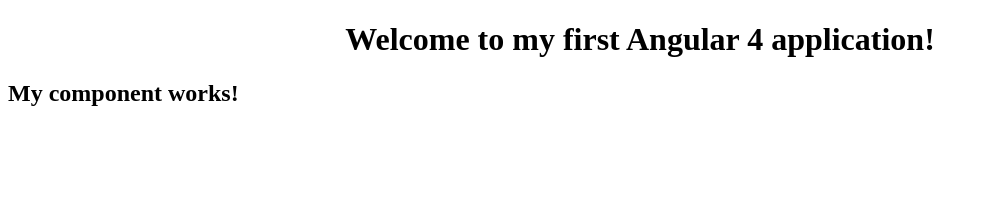
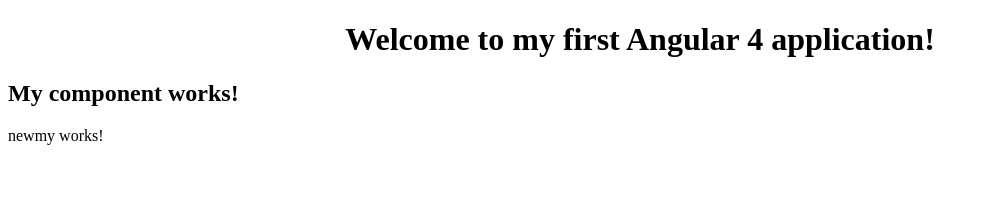
Before and after one commit to sskovalevskiy/angular, an Angular app: page / in a window 1280 px wide. Shown: the top 217 px of the page, without its empty margins (0-986 px from the left). Built offline with nearby package versions, Linux system fonts and the light colour scheme.

Commit message:
Create newmy.component using 'ng generate component newmy' angular-cli command

```diff
--- a/src/app/app.component.html
+++ b/src/app/app.component.html
@@ -5,3 +5,4 @@
   </h1>
 </div>
 <app-my></app-my>
+<app-newmy></app-newmy>
--- a/src/app/app.module.ts
+++ b/src/app/app.module.ts
@@ -3,11 +3,13 @@ import { NgModule } from '@angular/core';
 
 import { AppComponent } from './app.component';
 import { MyComponent } from './my/my.component';
+import { NewmyComponent } from './newmy/newmy.component';
 
 @NgModule({
   declarations: [
     AppComponent,
-    MyComponent
+    MyComponent,
+    NewmyComponent
   ],
   imports: [
     BrowserModule
--- /dev/null
+++ b/src/app/newmy/newmy.component.html
@@ -0,0 +1,3 @@
+<p>
+  newmy works!
+</p>
--- /dev/null
+++ b/src/app/newmy/newmy.component.ts
@@ -0,0 +1,15 @@
+import { Component, OnInit } from '@angular/core';
+
+@Component({
+  selector: 'app-newmy',
+  templateUrl: './newmy.component.html',
+  styleUrls: ['./newmy.component.css']
+})
+export class NewmyComponent implements OnInit {
+
+  constructor() { }
+
+  ngOnInit() {
+  }
+
+}
```
Also changed, not shown: src/app/newmy/newmy.component.css (added), 1 other file (tests, documents, lock files or other folders).
